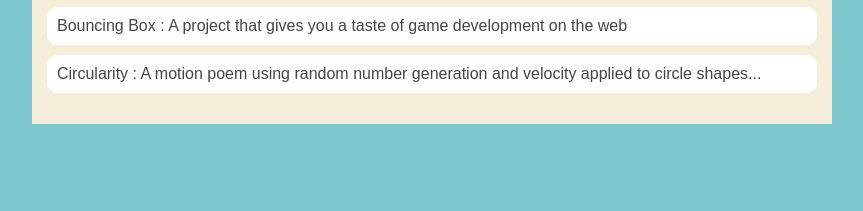
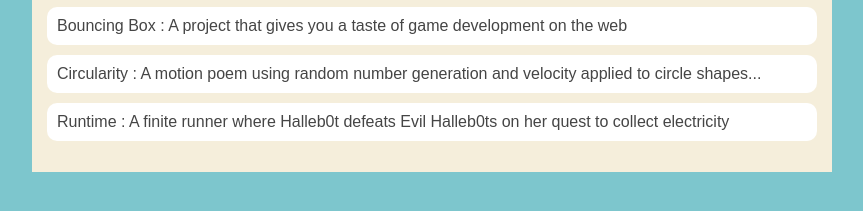
Before and after one commit to remyreeves/remyreeves.github.io, a plain HTML site: page portfolio.html in a window 1280 px wide. Shown: the part 217-428 px from the top of the page, without its empty margins (208-1071 px from the left). Drawn offline with Linux system fonts and the light colour scheme.

Commit message:
Added runtime to portfolio

```diff
--- a/portfolio.html
+++ b/portfolio.html
@@ -28,6 +28,7 @@
                     <li><a href="projects/platformer/">Platformer : A cannon - dodging, collectible - grabbing adventure game for Halleb0t</a></li>
                     <li><a href="projects/bouncing-box/">Bouncing Box : A project that gives you a taste of game development on the web </a></li>
                     <li><a href="projects/circularity/">Circularity : A motion poem using random number generation and velocity applied to circle shapes...</a></li>
+                    <li><a href="projects/runtime/">Runtime : A finite runner where Halleb0t defeats Evil Halleb0ts on her quest to collect electricity</a></li>
                 </ul>
             </div>
         </main>
```
